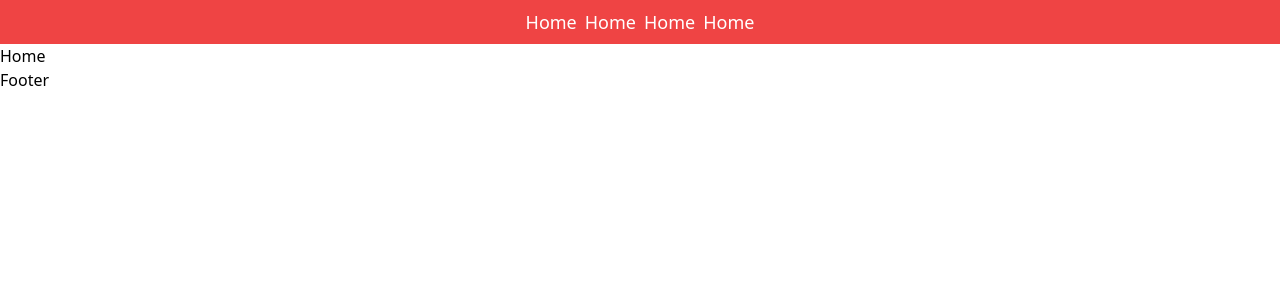
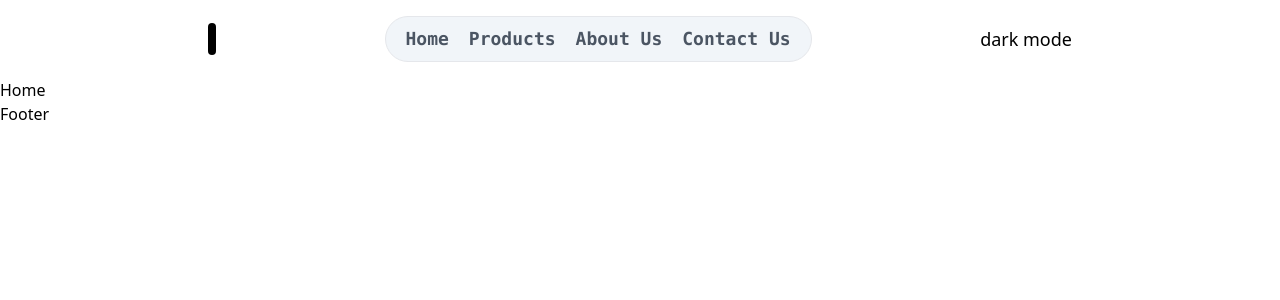
Before and after one commit to singgihseptiann/simple-portpolio, a React (Vite) app: page / in a window 1280 px wide. Shown: the top 300 px of the page. Built offline with nearby package versions, Linux system fonts and the light colour scheme.

Commit message:
nyicil navbar

```diff
--- a/package.json
+++ b/package.json
@@ -25,6 +25,8 @@
     "eslint-plugin-react-refresh": "^0.4.14",
     "globals": "^15.11.0",
     "postcss": "^8.4.47",
+    "prettier": "^3.3.3",
+    "prettier-plugin-tailwindcss": "^0.6.8",
     "tailwindcss": "^3.4.14",
     "typescript": "~5.6.2",
     "typescript-eslint": "^8.11.0",
--- /dev/null
+++ b/src/components/menu.tsx
@@ -0,0 +1,19 @@
+import { Link } from "react-router-dom";
+
+interface NavLinkProps {
+  to: string;
+  children: React.ReactNode;
+}
+
+const NavLink: React.FC<NavLinkProps> = ({ to, children }) => {
+  return (
+    <Link
+      to={to}
+      className="font-mono font-semibold transition-all duration-200 hover:underline"
+    >
+      {children}
+    </Link>
+  );
+};
+
+export default NavLink;
--- a/src/components/navbar.tsx
+++ b/src/components/navbar.tsx
@@ -1,16 +1,28 @@
-import { Link } from "react-router-dom";
+import NavLink from "./menu";
 
 export default function Navbar() {
   return (
-    <div>
-      <div className="flex justify-center gap-2 bg-red-500  text-white p-2 text-lg">
-        <Link to="/" className="hover:underline transition-all duration-200">
-          Home
-        </Link>
-        <Link to="/">Home</Link>
-        <Link to="/">Home</Link>
-        <Link to="/">Home</Link>
+    <nav
+      className="container mx-auto max-w-4xl p-2"
+      aria-label="Main Navigation"
+    >
+      <div className="flex items-center justify-between gap-2 rounded-lg p-2 text-lg">
+        <div>
+          <span
+            className="h-2 w-1 rounded-full bg-black p-1"
+            aria-hidden="true"
+          ></span>
+        </div>
+        <div className="flex items-center space-x-5 rounded-full border bg-slate-100/95 p-2 pl-5 pr-5 text-gray-600">
+          <NavLink to="/">Home</NavLink>
+          <NavLink to="/products">Products</NavLink>
+          <NavLink to="/about">About Us</NavLink>
+          <NavLink to="/contact">Contact Us</NavLink>
+        </div>
+        <div>
+          <button aria-label="Toggle dark mode">dark mode</button>
+        </div>
       </div>
-    </div>
+    </nav>
   );
 }
```
Also changed, not shown: 2 other files (tests, documents, lock files or other folders).
